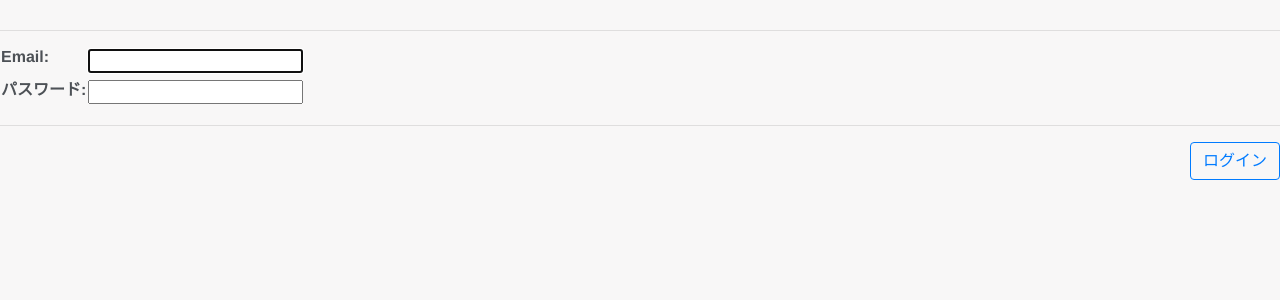
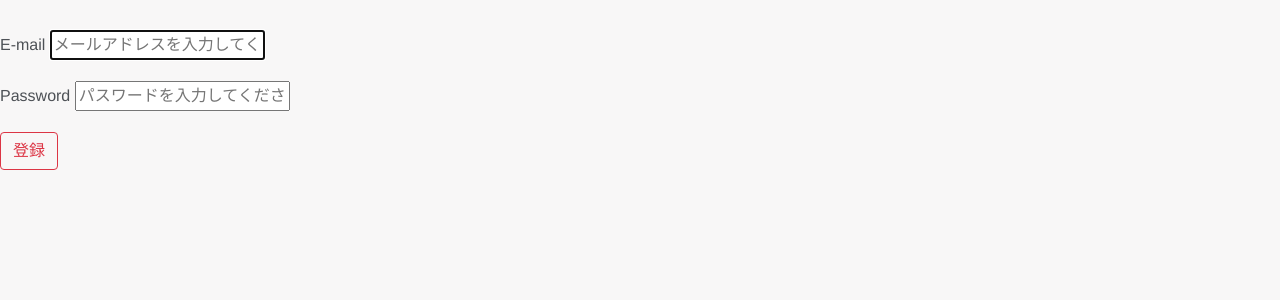
Before and after one commit to kinoshitaryuta/games, a Django app: page /account/login/ in a window 1280 px wide. Shown: the part 40-340 px from the top of the page. Run offline with Django 3.2, Linux system fonts and the light colour scheme; some libraries are stand-ins or nearby versions.

Commit message:
詳細設定追加

```diff
--- a/accounts/forms.py
+++ b/accounts/forms.py
@@ -1,18 +1,26 @@
-from accounts.models import  User
+from django import forms
+from accounts.models import User
 from django.contrib.auth.forms import(
 UserCreationForm,
 AuthenticationForm,
 )
 
 class UserLoginForm(AuthenticationForm):
-    def __init__(self, *args, **kwargs):
-        super().__init__(*args, **kwargs)
+    class Meta:
+        model = User
+        fields = [
+            'email', 'password',
+        ]
+        labels = {
+            'email': 'E-mail',
+            'password': 'password',
 
+        }
 
 
 class UserCreateForm(UserCreationForm):
     class Meta:
         model = User
         fields = [
-            "username", "user_id", 'email','profession','profile_img','self_introduction', 'password1', 'password2',
+            'username', 'user_id','email','profession','self_introduction', 'password1', 'password2',
         ]
--- a/accounts/models.py
+++ b/accounts/models.py
@@ -1,4 +1,5 @@
 from django.contrib.auth.models import AbstractBaseUser, BaseUserManager, PermissionsMixin
+from django.core.mail import send_mail
 from django.db import models
 from django.utils import timezone
 
@@ -54,4 +55,4 @@ class User(AbstractBaseUser, PermissionsMixin):
         return "/users/%i/" % self.pk
 
     def __str__(self):
-                return self.username
+            return self.username
--- a/accounts/templates/account/login.html
+++ b/accounts/templates/account/login.html
@@ -1,15 +1,18 @@
 {% extends 'account/base.html' %}
 {% load static %}
-
+{% load widget_tweaks %}
 
 {% block body %}
-  <form class="signup" id="signup_form" method="post" >
-            {% csrf_token %}
-            <hr class="login_hr">
-            <table class="login_table">{{ form.as_table }}</table>
-            <hr class="login_hr">
-            <div class="text-right">
-                <button type="submit" class="btn btn-outline-primary" id="login_button">ログイン</button>
-            </div>
-        </form>
+    <form action="{% url 'login' %}" method="POST">
+    {% csrf_token %}
+        <div class="login_email">
+            <label for="email" class="login_email">E-mail</label>
+            <table class="table">{% render_field form.username class="login_form_email" placeholder="メールアドレスを入力してください。" %}</table>
+        </div>
+        <div class="login_password">
+            <label for="password" class="login_password">Password</label>
+            <table class="table">{% render_field form.password class="login_form_password" placeholder="パスワードを入力してください。" %}</table>
+        </div>
+      <button type="submit" class="btn btn-outline-danger" id="signup_button">登録</button>
+    </form>
 {% endblock body %}
--- a/accounts/urls.py
+++ b/accounts/urls.py
@@ -3,5 +3,10 @@ from.import views
 
 urlpatterns = [
     path('login/', views.LoginView.as_view(), name='login'),
+    path('sign_up/sub/', views.TemporaryRegistrationView.as_view(), name='sign_up_sub'),
+    # path('sign_up/text/', views.TwoStageAuthenticationView.as_view(), name='sign_up_text'),
+    # path('sign_up/main/<token>/', views.MainRegistrationView.as_view(), name='sign_up_main'),
+    path('logout/', views.LogoutView.as_view(), name='logout'),
+
 
 ]
--- a/accounts/views.py
+++ b/accounts/views.py
@@ -1,12 +1,44 @@
 from django.contrib.auth.mixins import LoginRequiredMixin
+from django.conf import settings
+from django.contrib.sites.shortcuts import get_current_site
+from django.core.signing import BadSignature, SignatureExpired, loads, dumps
+from django.http import Http404, HttpResponseBadRequest
+from django.shortcuts import redirect
+from django.template.loader import render_to_string
+from django.urls import reverse_lazy
+from django.views import generic
+from django.contrib.auth import get_user_model, login
 from django.contrib.auth.views import (
 LoginView,
+LogoutView,
 )
 from .forms import (
 UserLoginForm,
 UserCreateForm,
 )
 
+
+User = get_user_model()
+
+
 class LoginView(LoginView):
+    """ログイン機能"""
     form_class = UserLoginForm
     template_name = 'account/login.html'
+
+
+class TemporaryRegistrationView(generic.CreateView):
+    """登録機能"""
+    template_name = 'account/temporary_registration.html'
+    form_class = UserCreateForm
+    success_url = reverse_lazy('login')
+
+    def form_valid(self,form):
+        user = form.save()
+        login(self.request, user)
+        return super().form_valid(form)
+
+
+class LogoutView(LogoutView):
+    """ログアウトページ"""
+    template_name = 'account/logout.html'
--- a/static/css/main.css
+++ b/static/css/main.css
@@ -101,3 +101,14 @@ footer{
 .card-text{
     font-size: 14px;
 }
+
+/*login.html*/
+.card-body input{
+    width: 90%;
+}
+.card-body{
+    padding-top: 30px;
+    padding-bottom: 30px;
+    margin: 0 auto;
+
+}
```
Also changed, not shown: accounts/templates/account/logout.html (+6 -1 lines), config/settings.py (+2 -7 lines).
